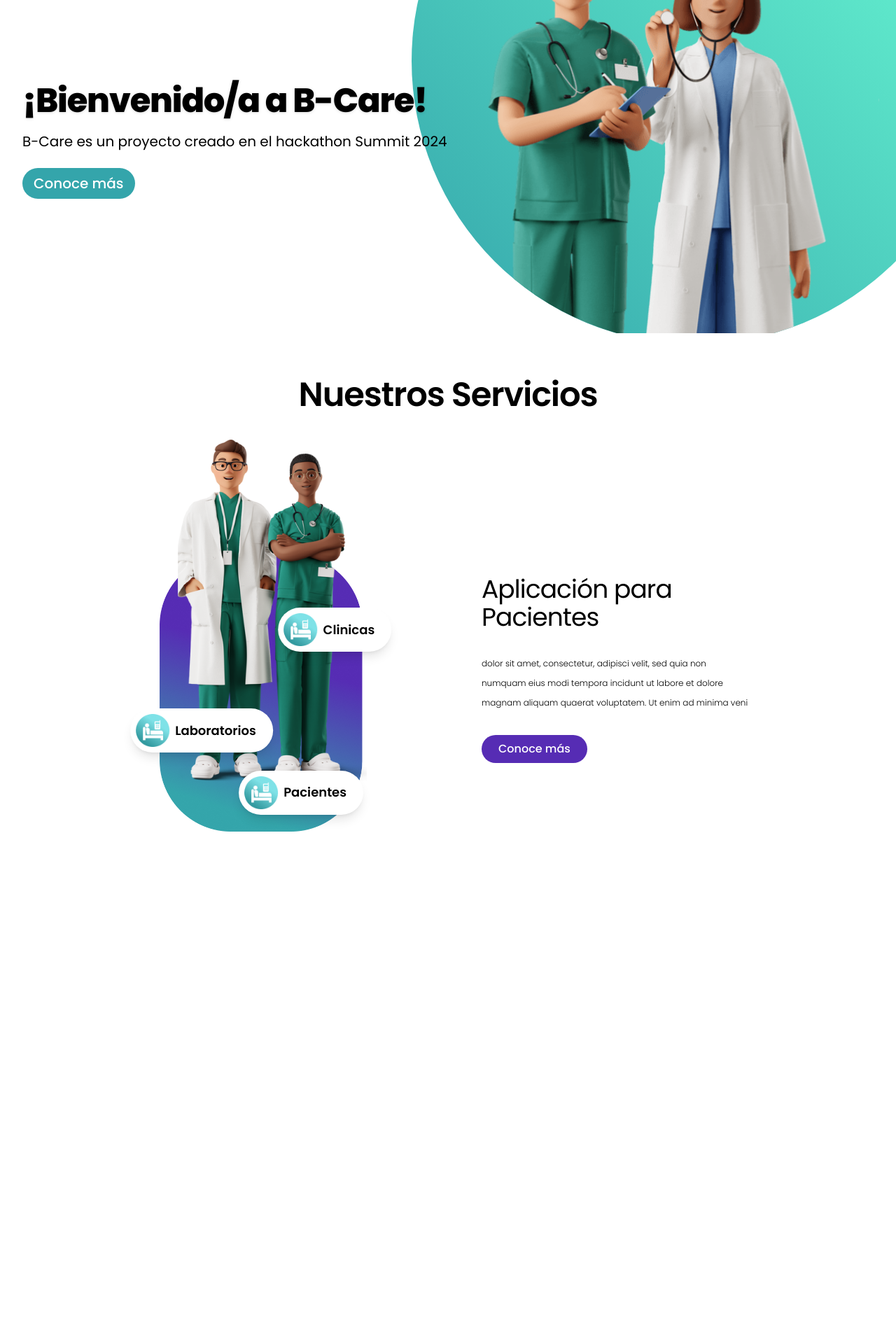
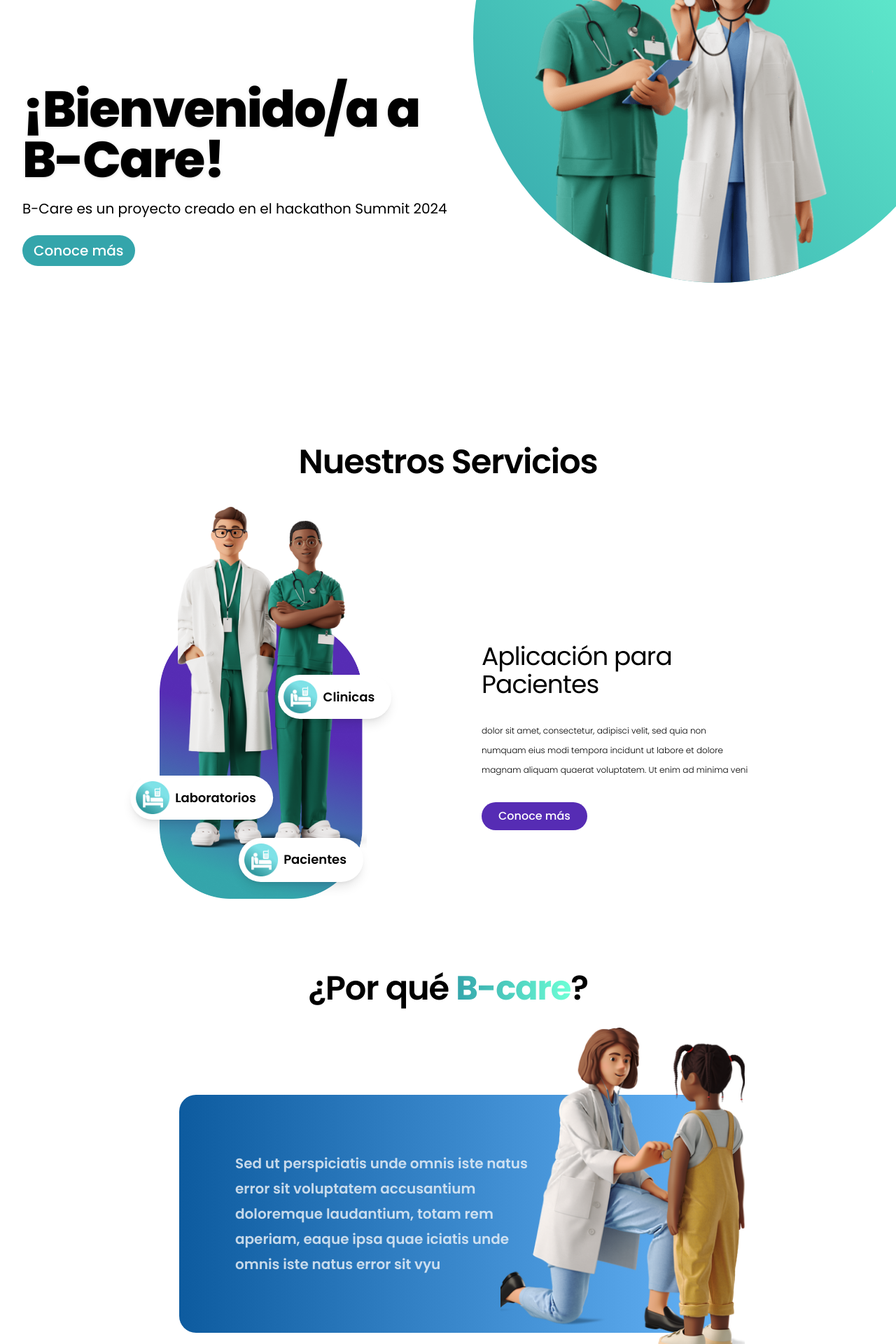
Before and after one commit to obedvs/bcare-summit, a Next.js app: page / in a window 1280 px wide. Shown: the part 200-2120 px from the top of the page at 70% size. Before the commit the page ends 1428 px from the top, so only its background shows below. Built offline with nearby package versions, Linux system fonts and the light colour scheme.

Commit message:
Reasons Included

```diff
--- a/src/app/page.tsx
+++ b/src/app/page.tsx
@@ -1,4 +1,5 @@
 import Hero from "@/components/hero";
+import Reasons from "@/components/reasons";
 import Services from "@/components/services";
 
 const LandingPage = () => {
@@ -6,6 +7,7 @@ const LandingPage = () => {
     <main className="w-full grid">
       <Hero />
       <Services />
+      <Reasons />
     </main>
   );
 };
--- a/src/components/hero.tsx
+++ b/src/components/hero.tsx
@@ -3,15 +3,15 @@ import Image from "next/image";
 const Hero = () => {
   return (
     <section className="relative overflow-hidden">
-      <div className="absolute size-[810px] -right-[118px] -top-[118px] bg-gradient-to-bl from-[#6DFFD6] to-[#34A5AB] rounded-full overflow-clip" >
-        <Image src="/hero.png" width={810} height={810} alt="B-Care" className="size-full -ml-12" />
+      <div className="absolute size-[700px] -right-[6rem] -top-[6rem] bg-gradient-to-bl from-[#6DFFD6] to-[#34A5AB] rounded-full overflow-clip" >
+        <Image src="/hero.png" width={700} height={700} alt="B-Care" className="size-full -ml-12" />
       </div>
       <div className="container mx-auto">
         <div className="relative max-w-7xl mx-auto px-4 sm:px-6 lg:px-8">
           <div className="pt-48 pb-36 md:pt-80 md:pb-48">
             <div className="text-start mb-6">
-              <h1 className="text-4xl font-extrabold tracking-tight sm:text-5xl drop-shadow drop-shadow-w">
-                ¡Bienvenido/a a B-Care!
+              <h1 className="text-5xl font-extrabold tracking-tight sm:text-7xl drop-shadow drop-shadow-w">
+                ¡Bienvenido/a a <br /> B-Care!
               </h1>
               <p className="mt-4 max-w-md text-lg sm:text-lg md:mt-5 md:text-xl md:max-w-3xl">
                 B-Care es un proyecto creado en el hackathon Summit 2024
--- /dev/null
+++ b/src/components/reasons.tsx
@@ -0,0 +1,15 @@
+import Image from "next/image";
+
+const Reasons = () => {
+  return (
+    <section className="py-16">
+        <h1 className="text-6xl font-semibold tracking-tight sm:text-5xl text-center">¿Por qué <span className="font-bold bg-gradient-to-r from-[#34A5AB] to-[#6DFFD6] bg-clip-text text-transparent">B-care</span>?</h1>
+        <article className="w-[60%] relative mx-auto mt-32 mb-24 rounded-3xl bg-gradient-to-r to-[#63b1f5] from-[#0d5b9f] p-20">
+            <p className="w-[70%] text-xl text-slate-100/80 font-semibold leading-9">Sed ut perspiciatis unde omnis iste natus error sit voluptatem  accusantium doloremque laudantium, totam rem aperiam, eaque ipsa quae iciatis unde omnis iste natus error sit vyu</p>
+            <img src="/reasons.png" className="absolute -top-24 -right-10" />
+        </article>
+    </section>
+  );
+};
+
+export default Reasons;
```
Also changed, not shown: public/reasons.png (added).
